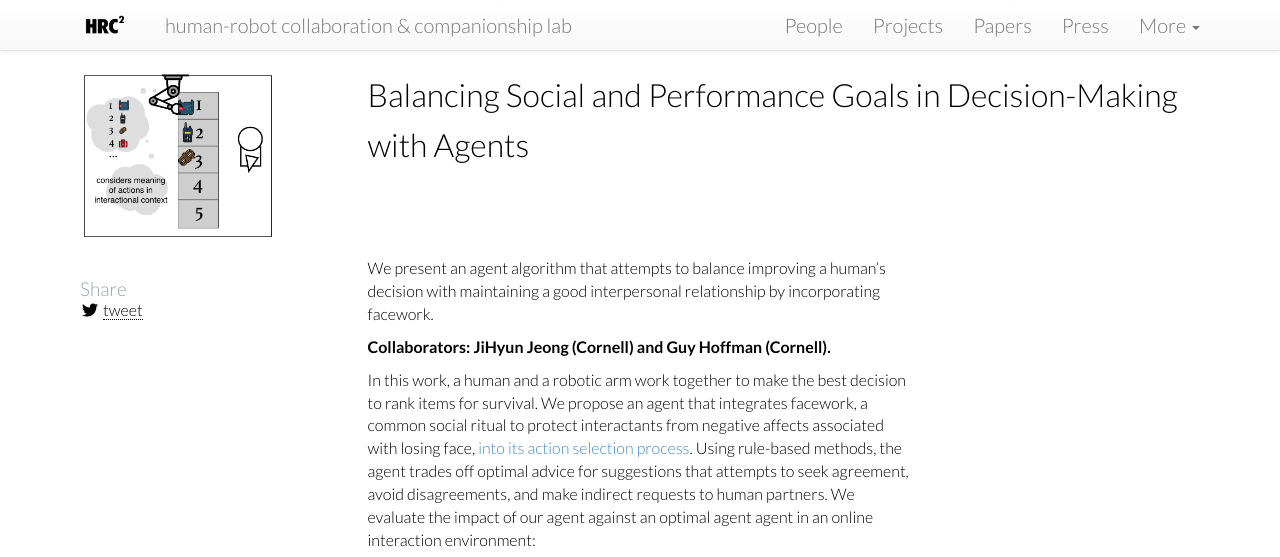
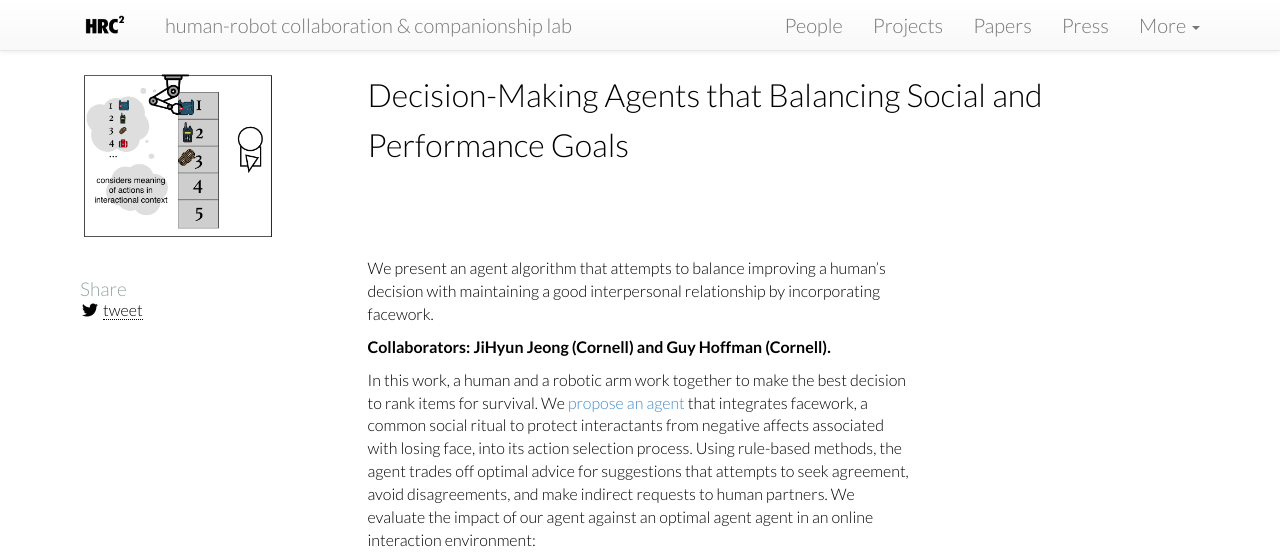
Before and after one commit to hrc2/hrc2.github.io, a Jekyll site: the page built from projects/_posts/2019-04-30-Facework.md, in a window 1280 px wide and 968 px high, cut to the strip 0-557 px from the top of the window. Built offline with Jekyll 4.4.1, drawn with Linux system fonts in a browser that asks for light colours; nearby versions of some CDN libraries; some web fonts are replaced.

Commit message:
links fixed

```diff
--- a/projects/_posts/2019-04-30-Facework.md
+++ b/projects/_posts/2019-04-30-Facework.md
@@ -1,6 +1,6 @@
 ---
 layout: project
-title: "Balancing Social and Performance Goals in Decision-Making with Agents"
+title: "Decision-Making Agents that Balancing Social and Performance Goals"
 image: /assets/images/projects/facework.png
 category: projects
 published: true
@@ -17,8 +17,8 @@ We present an agent algorithm that attempts to balance improving a human's decis
 
 
 In this work, a human and a robotic arm work together to make the best decision to rank items for survival.
-We propose an agent that integrates facework, a common social ritual to protect interactants from negative affects associated with losing face, [into its action selection process](https://hrc2.io/papers/facework-fss).
+We [propose an agent]((https://hrc2.io/papers/facework-fss)) that integrates facework, a common social ritual to protect interactants from negative affects associated with losing face, into its action selection process.
 Using rule-based methods, the agent trades off optimal advice for suggestions that attempts to seek agreement, avoid disagreements, and make indirect requests to human partners.
 We evaluate the impact of our agent against an optimal agent agent in an online interaction environment:
 
-<div class="video-container"><iframe width="560" height="315" src="https://drive.google.com/file/d/1s02M0jrACB4lMaGcJR1c-qd5FFcIjpcW/view?usp=sharing" frameborder="0" allow="autoplay; encrypted-media" allowfullscreen></iframe></div>
+<div class="video-container"><iframe width="560" height="315" src="https://youtu.be/hcFVQWOpwvU" frameborder="0" allow="autoplay; encrypted-media" allowfullscreen></iframe></div>
```
